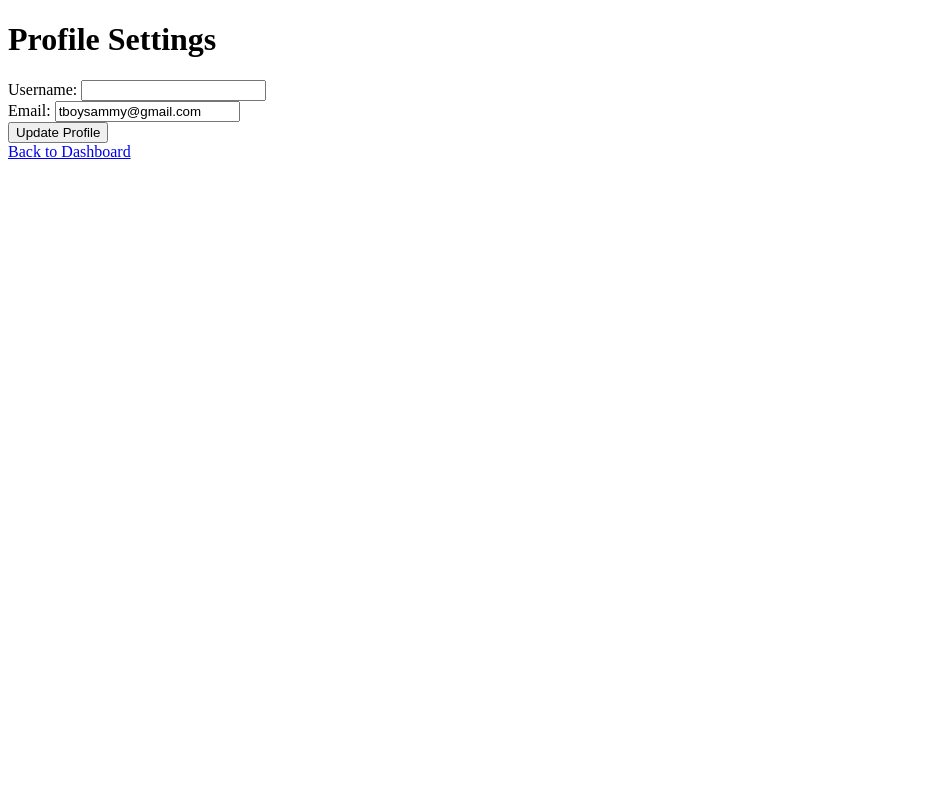
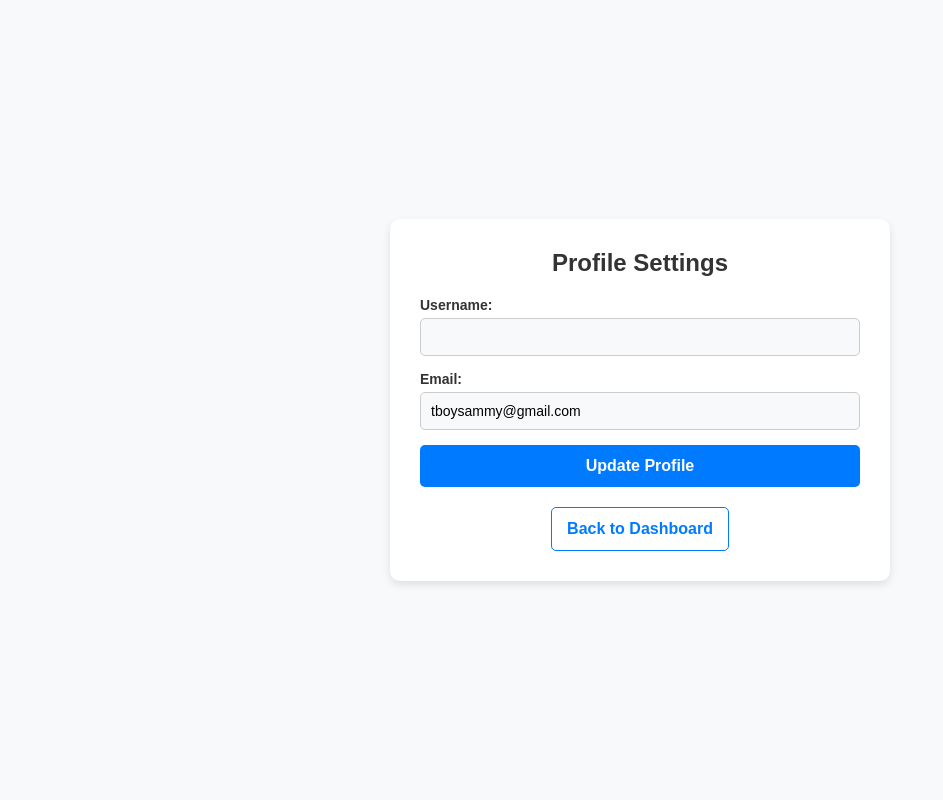
Before and after one commit to Hadeyeenkah/realestate, a Flask app: page /profile_settings in a window 1280 px wide. Shown: the whole page, without its empty margins (0-943 px from the left). Run offline with Flask 3, Linux system fonts and the light colour scheme; the visitor is signed in with stand-in values (Sample User, id 1).

Commit message:
realestate

```diff
--- a/app.py
+++ b/app.py
@@ -62,7 +62,7 @@ def dashboard():
             'name': session.get('username'),
             'email': session.get('email')
         }
-        return render_template('dashboard.html', user=user)
+        return render_template('dashboard.html,')
     else:
         flash("Please log in to access the dashboard.", "danger")
         return redirect(url_for('profile_settings'))
--- /dev/null
+++ b/static/profile_settings.css
@@ -0,0 +1,132 @@
+/* Global Styles */
+* {
+    margin: 0;
+    padding: 0;
+    box-sizing: border-box;
+}
+
+body {
+    font-family: 'Arial', sans-serif;
+    background-color: #f8f9fa;
+    color: #333;
+    display: flex;
+    justify-content: center;
+    align-items: center;
+    min-height: 100vh;
+    padding: 20px;
+}
+
+/* Container */
+.container {
+    width: 100%;
+    max-width: 500px;
+    background-color: #fff;
+    padding: 30px;
+    border-radius: 10px;
+    box-shadow: 0 4px 8px rgba(0, 0, 0, 0.1);
+    text-align: center;
+}
+
+/* Heading */
+h1 {
+    font-size: 24px;
+    color: #333;
+    margin-bottom: 20px;
+}
+
+/* Flash Messages */
+.flash-container {
+    margin-bottom: 20px;
+}
+
+.flash {
+    padding: 10px;
+    border-radius: 5px;
+    font-size: 14px;
+    margin-bottom: 10px;
+    text-align: left;
+}
+
+/* Flash Message Categories */
+.flash.success {
+    background-color: #d4edda;
+    color: #155724;
+    border: 1px solid #c3e6cb;
+}
+
+.flash.error {
+    background-color: #f8d7da;
+    color: #721c24;
+    border: 1px solid #f5c6cb;
+}
+
+/* Form Styles */
+.profile-form {
+    display: flex;
+    flex-direction: column;
+    gap: 15px;
+}
+
+.form-group {
+    text-align: left;
+}
+
+label {
+    font-size: 14px;
+    font-weight: bold;
+    margin-bottom: 5px;
+    display: block;
+}
+
+input {
+    width: 100%;
+    padding: 10px;
+    font-size: 14px;
+    border: 1px solid #ccc;
+    border-radius: 5px;
+    background-color: #f8f9fa;
+    transition: border-color 0.3s ease;
+}
+
+input:focus {
+    border-color: #007bff;
+    outline: none;
+}
+
+/* Buttons */
+button {
+    padding: 12px 15px;
+    font-size: 16px;
+    font-weight: bold;
+    color: #fff;
+    border: none;
+    border-radius: 5px;
+    cursor: pointer;
+    transition: background-color 0.3s ease;
+}
+
+.btn-primary {
+    background-color: #007bff;
+}
+
+.btn-primary:hover {
+    background-color: #0056b3;
+}
+
+a.btn-secondary {
+    display: inline-block;
+    padding: 12px 15px;
+    font-size: 16px;
+    font-weight: bold;
+    color: #007bff;
+    text-decoration: none;
+    border: 1px solid #007bff;
+    border-radius: 5px;
+    transition: background-color 0.3s ease, color 0.3s ease;
+    margin-top: 20px;
+}
+
+a.btn-secondary:hover {
+    background-color: #007bff;
+    color: #fff;
+}
--- a/templates/login.html
+++ b/templates/login.html
@@ -22,7 +22,7 @@
             <button type="submit">Login</button>
         </form>
 
-        <a href="/pages/register.html">Register</a>
+        <a href="/templates/register.html">Register</a>
     </div>
 </body>
 </html>
--- a/templates/profile_settings.html
+++ b/templates/profile_settings.html
@@ -4,28 +4,38 @@
     <meta charset="UTF-8">
     <meta name="viewport" content="width=device-width, initial-scale=1.0">
     <title>Profile Settings</title>
+    <link rel="stylesheet" href="/static/profile_settings.css">
 </head>
 <body>
+    <div class="container">
         <h1>Profile Settings</h1>
 
+        <!-- Flash Messages -->
         {% with messages = get_flashed_messages(with_categories=true) %}
             {% if messages %}
+                <div class="flash-container">
                     {% for category, message in messages %}
                         <div class="flash {{ category }}">{{ message }}</div>
                     {% endfor %}
+                </div>
             {% endif %}
         {% endwith %}
 
-    <form method="POST">
+        <!-- Profile Settings Form -->
+        <form method="POST" class="profile-form">
+            <div class="form-group">
                 <label for="username">Username:</label>
-        <input type="text" id="username" name="username" value="{{ user['username'] }}" required><br>
-
+                <input type="text" id="username" name="username" value="{{ user['username'] }}" required>
+            </div>
+            <div class="form-group">
                 <label for="email">Email:</label>
-        <input type="email" id="email" name="email" value="{{ user['email'] }}" required><br>
-
-        <button type="submit">Update Profile</button>
+                <input type="email" id="email" name="email" value="{{ user['email'] }}" required>
+            </div>
+            <button type="submit" class="btn-primary">Update Profile</button>
         </form>
 
-    <a href="/templates/dashboard.html">Back to Dashboard</a>
+        <!-- Back to Dashboard Link -->
+        <a href="/templates/dashboard.html" class="btn-secondary">Back to Dashboard</a>
+    </div>
 </body>
 </html>
```
Also changed, not shown: templates/register.html (renamed from pages/register.html). Lines whose indentation alone changed are shown as unchanged.
